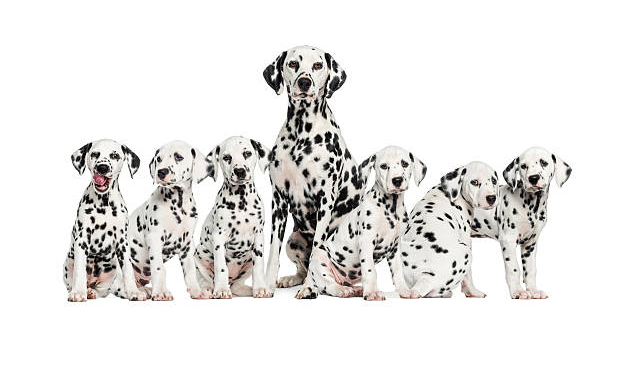
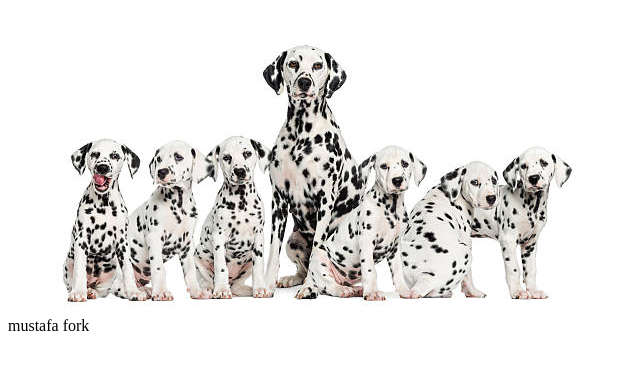
Before and after one commit to Mustafadagda/sujet-choix, a plain HTML site: page index.html in a window 1280 px wide. Shown: the part 61-430 px from the top of the page, without its empty margins (0-640 px from the left). Drawn offline with Linux system fonts and the light colour scheme; files that its build step writes are made by us from their sources.

Commit message:
ajouter un div

```diff
--- a/index.html
+++ b/index.html
@@ -9,7 +9,7 @@
 <body>
     <h1>Les dalmatiens</h1>
     <img src="assets/img/tribus.jpg" alt="tribus">
-
+<div>mustafa fork</div>
 
 </body>
 </html>
```
